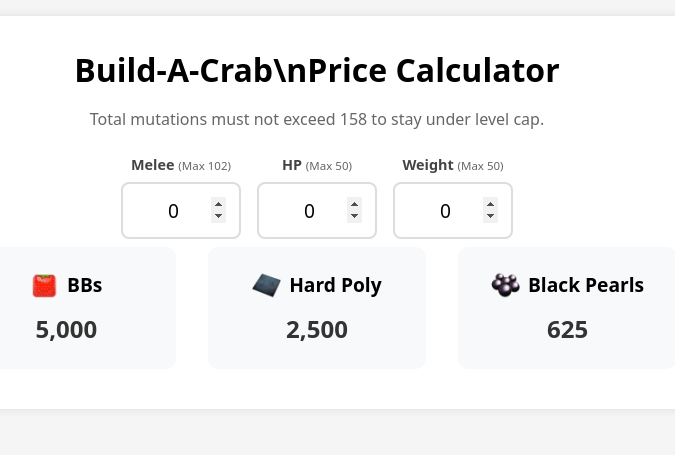
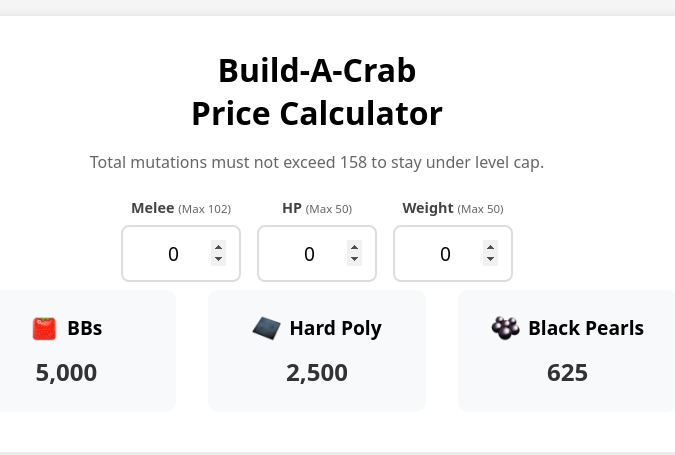
Before and after one commit to Toombe/karkinos_pricing, a plain HTML site: page index.html in a window 1280 px wide. Shown: the whole page, without its empty margins (323-998 px from the left). Drawn offline with Linux system fonts and the light colour scheme.

Commit message:
Update index.html
last change didnt work, maybe this will

```diff
--- a/index.html
+++ b/index.html
@@ -9,7 +9,7 @@
 <body>
     <div class="container">
         <header class="header">
-            <h1>Build-A-Crab\nPrice Calculator</h1>
+            <h1>Build-A-Crab<br>Price Calculator</h1>
             <div class="description">
                 <p>Total mutations must not exceed 158 to stay under level cap.</p>
             </div>
```
